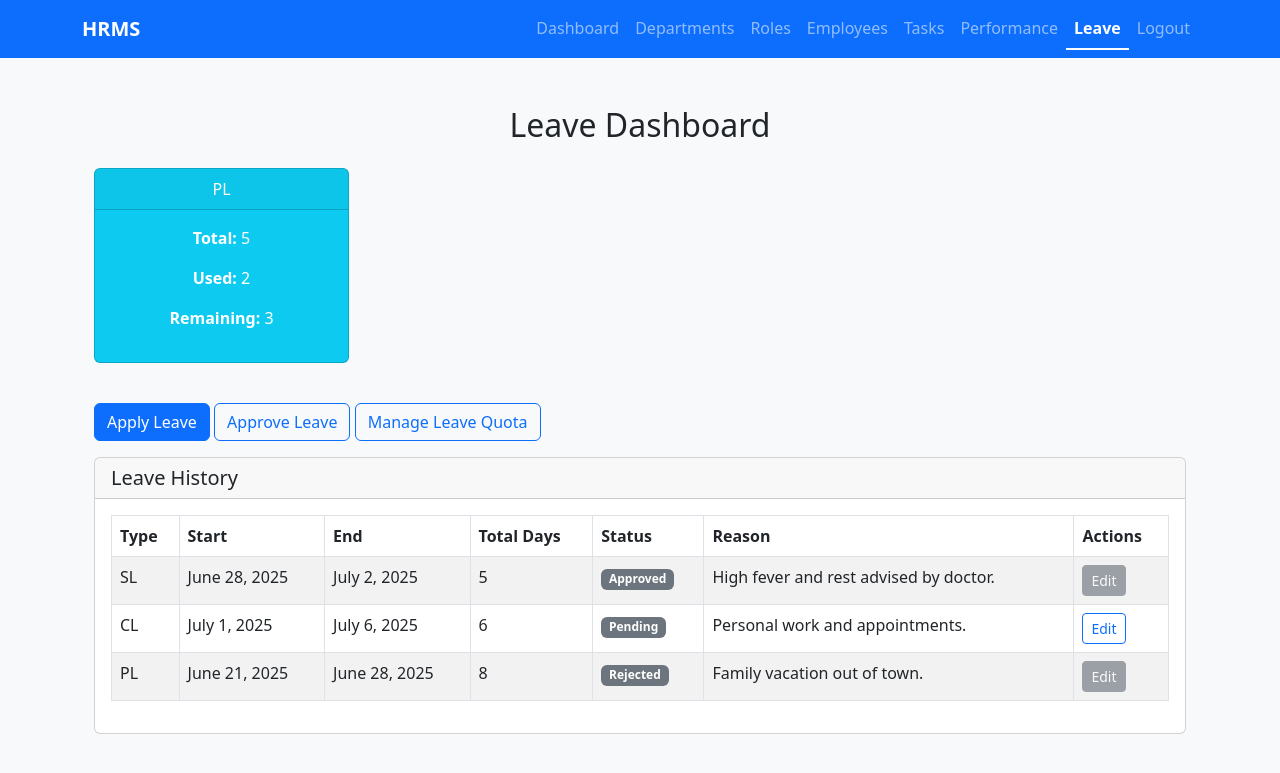
After one commit to rbpatade98/HRMS, a Django app: page /departments/leave/dashboard/ in a window 1280 px wide. The commit adds this page. Shown: the top 773 px of the page. Run offline with Django 5.2, Linux system fonts and the light colour scheme; a user stored in the database is signed in; data comes from the database, SQL or seed files in the repository; some libraries are stand-ins or nearby versions.

Commit message:
Update: Leave Management Module changes

```diff
--- a/hrms/departments/forms.py
+++ b/hrms/departments/forms.py
@@ -145,3 +145,22 @@ class PerformanceReviewForm(forms.ModelForm):
         if user:
             # ✅ Filter employees to only those who report to the logged-in manager
             self.fields['employee'].queryset = CustomUser.objects.filter(reporting_manager=user)
+
+
+from django import forms
+from .models import LeaveRequest, LeaveQuota
+
+class LeaveRequestForm(forms.ModelForm):
+    class Meta:
+        model = LeaveRequest
+        fields = ['leave_type', 'start_date', 'end_date', 'reason']
+        widgets = {
+            'start_date': forms.DateInput(attrs={'type': 'date'}),
+            'end_date': forms.DateInput(attrs={'type': 'date'}),
+            'reason': forms.Textarea(attrs={'rows': 3}),
+        }
+
+class LeaveQuotaForm(forms.ModelForm):
+    class Meta:
+        model = LeaveQuota
+        fields = ['employee', 'leave_type', 'total_quota', 'used_quota']
--- a/hrms/departments/urls.py
+++ b/hrms/departments/urls.py
@@ -46,6 +46,21 @@ urlpatterns = [
     path('reviews/delete/<int:pk>/', views.review_delete, name='review_delete'),
     path('reviews/detail/<int:pk>/', views.review_detail, name='review_detail'),
 
+     # Leave Dashboard
+    path('leave/dashboard/', views.leave_dashboard, name='leave_dashboard'),
 
+    # Apply and Edit Leave
+    path('leave/apply/', views.apply_leave, name='apply_leave'),
+    path('leave/edit/<int:pk>/', views.edit_leave, name='edit_leave'),
+
+    # Leave Approval by Manager/Admin
+    path('leave/approval/', views.leave_approval_list, name='leave_approval_list'),
+    path('leave/approve/<int:pk>/', views.approve_leave, name='approve_leave'),
+
+    # Leave Quota Management
+    path('leave/quota/', views.leave_quota_list, name='leave_quota_list'),
+    path('leave/quota/add/', views.add_leave_quota, name='add_leave_quota'),
+    path('leave/quota/edit/<int:pk>/', views.edit_leave_quota, name='edit_leave_quota'),
+    path('leave/quota/delete/<int:pk>/', views.delete_leave_quota, name='delete_leave_quota'),
 
 ]
--- a/hrms/departments/views.py
+++ b/hrms/departments/views.py
@@ -24,6 +24,7 @@ from django.utils import timezone
 
 from .forms import PerformanceReviewForm
 from .models import PerformanceReview
+
 
 
 
@@ -602,3 +603,115 @@ def review_detail(request, pk):
     return render(request, 'departments/performance_review_detail.html', {
         'review': review
     })
+
+from django.shortcuts import render, redirect, get_object_or_404
+from .models import LeaveRequest, LeaveQuota
+from .forms import LeaveRequestForm, LeaveQuotaForm
+from django.contrib import messages
+from django.contrib.auth.decorators import login_required
+from datetime import date
+
+@login_required
+def leave_dashboard(request):
+    user = request.user
+    leaves = LeaveRequest.objects.filter(employee=user).order_by('-applied_at')
+    quotas = LeaveQuota.objects.filter(employee=user)
+    return render(request, 'departments/leave_dashboard.html', {
+        'leaves': leaves,
+        'quotas': quotas,
+    })
+
+@login_required
+def apply_leave(request):
+    if request.method == 'POST':
+        form = LeaveRequestForm(request.POST)
+        if form.is_valid():
+            leave = form.save(commit=False)
+            leave.employee = request.user
+            leave.save()
+            messages.success(request, "Leave applied successfully.")
+            return redirect('leave_dashboard')
+    else:
+        form = LeaveRequestForm()
+    return render(request, 'departments/apply_leave.html', {'form': form})
+
+@login_required
+def edit_leave(request, pk):
+    leave = get_object_or_404(LeaveRequest, pk=pk, employee=request.user)
+    if leave.status != 'Pending':
+        messages.warning(request, "You cannot edit leave after it is approved/rejected.")
+        return redirect('leave_dashboard')
+
+    if request.method == 'POST':
+        form = LeaveRequestForm(request.POST, instance=leave)
+        if form.is_valid():
+            form.save()
+            messages.success(request, "Leave updated successfully.")
+            return redirect('leave_dashboard')
+    else:
+        form = LeaveRequestForm(instance=leave)
+    return render(request, 'departments/edit_leave.html', {'form': form})
+
+@login_required
+def leave_approval_list(request):
+    reportees = request.user.subordinates.all()  # assuming you defined this related_name
+    leaves = LeaveRequest.objects.filter(employee__in=reportees).order_by('-applied_at')
+    return render(request, 'departments/leave_approval_list.html', {'leaves': leaves})
+
+@login_required
+def approve_leave(request, pk):
+    leave = get_object_or_404(LeaveRequest, pk=pk)
+    if request.method == 'POST':
+        status = request.POST.get('status')
+        if status in ['Approved', 'Rejected']:
+            leave.status = status
+            leave.approved_by = request.user
+            leave.save()
+            messages.success(request, f"Leave {status.lower()} successfully.")
+        return redirect('leave_approval_list')
+    return render(request, 'departments/approve_leave.html', {'leave': leave})
+
+@login_required
+def leave_quota_list(request):
+    if not request.user.is_superuser and not request.user.is_hr:
+        return redirect('leave_dashboard')
+
+    quotas = LeaveQuota.objects.select_related('employee').order_by('employee__first_name')
+    paginator = Paginator(quotas, 10)
+    page = request.GET.get('page')
+    quotas = paginator.get_page(page)
+    return render(request, 'departments/leave_quota_list.html', {'quotas': quotas})
+
+@login_required
+def add_leave_quota(request):
+    if request.method == 'POST':
+        form = LeaveQuotaForm(request.POST)
+        if form.is_valid():
+            form.save()
+            messages.success(request, "Leave quota added.")
+            return redirect('leave_quota_list')
+    else:
+        form = LeaveQuotaForm()
+    return render(request, 'departments/add_leave_quota.html', {'form': form})
+
+@login_required
+def edit_leave_quota(request, pk):
+    quota = get_object_or_404(LeaveQuota, pk=pk)
+    if request.method == 'POST':
+        form = LeaveQuotaForm(request.POST, instance=quota)
+        if form.is_valid():
+            form.save()
+            messages.success(request, "Leave quota updated.")
+            return redirect('leave_quota_list')
+    else:
+        form = LeaveQuotaForm(instance=quota)
+    return render(request, 'departments/edit_leave_quota.html', {'form': form})
+
+@login_required
+def delete_leave_quota(request, pk):
+    quota = get_object_or_404(LeaveQuota, pk=pk)
+    if request.method == 'POST':
+        quota.delete()
+        messages.success(request, "Leave quota deleted.")
+        return redirect('leave_quota_list')
+    return render(request, 'departments/leave_confirm_delete.html', {'quota': quota})
--- a/hrms/templates/departments/base.html
+++ b/hrms/templates/departments/base.html
@@ -51,8 +51,20 @@
                     </li>
 
                     <li class="nav-item">
-                        <a class="nav-link" href="{% url 'review_list' %}">Performance Reviews</a>
+                        <a class="nav-link" href="{% url 'review_list' %}">Performance </a>
                     </li>
+
+                    <li class="nav-item">
+                        <a class="nav-link {% if request.resolver_match.url_name == 'leave_dashboard' %}active{% endif %}" href="{% url 'leave_dashboard' %}"> Leave</a>
+                    </li>
+                    <!-- <li class="nav-item">
+                        <a class="nav-link {% if request.resolver_match.url_name == 'leave_approval_list' %}active{% endif %}" href="{% url 'leave_approval_list' %}">Approve Leaves</a>
+                    </li>
+                    <li class="nav-item">
+                        <a class="nav-link {% if request.resolver_match.url_name == 'leave_quota_list' %}active{% endif %}" href="{% url 'leave_quota_list' %}">Leave Quota</a>
+                    </li> -->
+
+
 
                     <li class="nav-item">
                         <a class="nav-link" href="{% url 'logout' %}">Logout</a>
--- a/hrms/templates/departments/dashboard.html
+++ b/hrms/templates/departments/dashboard.html
@@ -68,8 +68,11 @@
                 Manage Tasks
             </a>
 
+            <a href="{% url 'review_list' %}" class="btn btn-outline-primary">Performance Reviews</a>
 
-            <a href="{% url 'review_list' %}" class="btn btn-outline-primary">Manage Reviews</a>
+            <a href="{% url 'leave_dashboard' %}" class="btn btn-outline-info">My Leave</a>
+            <a href="{% url 'leave_approval_list' %}" class="btn btn-outline-warning">Approve Leaves</a>
+            <a href="{% url 'leave_quota_list' %}" class="btn btn-outline-success">Manage Leave Quota</a>
 
         </div>
     </div>
--- /dev/null
+++ b/hrms/templates/departments/leave_dashboard.html
@@ -0,0 +1,94 @@
+{% extends 'departments/base.html' %}
+{% load static %}
+{% block title %}Leave Dashboard{% endblock %}
+
+{% block content %}
+<div class="container mt-5">
+    <h2 class="text-center mb-4">Leave Dashboard</h2>
+
+    <!-- Leave Balances -->
+    <div class="row mb-4">
+        {% for quota in quotas %}
+        <div class="col-md-3">
+            <div class="card text-white bg-info mb-3">
+                <div class="card-header text-center">{{ quota.leave_type }}</div>
+                <div class="card-body text-center">
+                    <p><strong>Total:</strong> {{ quota.total_quota }}</p>
+                    <p><strong>Used:</strong> {{ quota.used_quota }}</p>
+                    <p><strong>Remaining:</strong> {{ quota.remain_quota }}</p>
+                </div>
+            </div>
+        </div>
+        {% endfor %}
+    </div>
+
+    <!-- Apply Leave Button -->
+    <div class="text-right mb-3">
+        <a href="{% url 'apply_leave' %}" class="btn btn-primary">Apply Leave</a>
+        <a href="{% url 'leave_approval_list' %}" class="btn btn-outline-primary">
+            <i class="bi bi-check-circle-fill"></i> Approve Leave
+        </a>
+        <a href="{% url 'leave_quota_list' %}" class="btn btn-outline-primary">
+            <i class="bi bi-clipboard-data-fill"></i> Manage Leave Quota
+        </a>
+    </div>
+
+
+
+    <!-- Leave History Table -->
+    <div class="card">
+        <div class="card-header">
+            <h5 class="mb-0">Leave History</h5>
+        </div>
+        <div class="card-body table-responsive">
+            {% if leaves %}
+            <table class="table table-bordered table-striped">
+                <thead>
+                    <tr>
+                        <th>Type</th>
+                        <th>Start</th>
+                        <th>End</th>
+                        <th>Total Days</th>
+                        <th>Status</th>
+                        <th>Reason</th>
+                        <th>Actions</th>
+                    </tr>
+                </thead>
+                <tbody>
+                    {% for leave in leaves %}
+                    <tr>
+                        <td>{{ leave.leave_type }}</td>
+                        <td>{{ leave.start_date }}</td>
+                        <td>{{ leave.end_date }}</td>
+                        <td>{{ leave.total_days }}</td>
+                        <td>
+                            {% if leave.status == "approved" %}
+                                <span class="badge bg-success text-uppercase">{{ leave.status }}</span>
+                            {% elif leave.status == "rejected" %}
+                                <span class="badge bg-danger text-uppercase">{{ leave.status }}</span>
+                            {% elif leave.status == "pending" %}
+                                <span class="badge bg-warning text-dark text-uppercase">{{ leave.status }}</span>
+                            {% else %}
+                                <span class="badge bg-secondary">{{ leave.status }}</span>
+                            {% endif %}
+                        </td>
+
+                        <td>{{ leave.reason }}</td>
+                        <td>
+                            {% if leave.status == 'Pending' %}
+                            <a href="{% url 'edit_leave' leave.pk %}" class="btn btn-sm btn-outline-primary">Edit</a>
+                            {% else %}
+                            <button class="btn btn-sm btn-secondary" disabled>Edit</button>
+                            {% endif %}
+                        </td>
+                    </tr>
+                    {% endfor %}
+                </tbody>
+            </table>
+            {% else %}
+            <p>No leave applications found.</p>
+            {% endif %}
+        </div>
+    </div>
+</div>
+{% endblock %}
```
Also changed, not shown: hrms/departments/admin.py (+20 -0 lines), hrms/departments/models.py (+67 -1 lines), hrms/templates/departments/add_leave_quota.html (added, +52 -0 lines), hrms/templates/departments/apply_leave.html (added, +42 -0 lines), hrms/templates/departments/approve_leave.html (added, +44 -0 lines), hrms/templates/departments/edit_leave.html (added, +43 -0 lines), hrms/templates/departments/edit_leave_quota.html (added, +52 -0 lines), hrms/templates/departments/leave_approval_list.html (added, +65 -0 lines), hrms/templates/departments/leave_confirm_delete.html (added, +28 -0 lines), hrms/templates/departments/leave_quota_list.html (added, +72 -0 lines), db.sqlite3 (deleted), hrms/db.sqlite3, hrms/departments/migrations/0001_initial.py.
